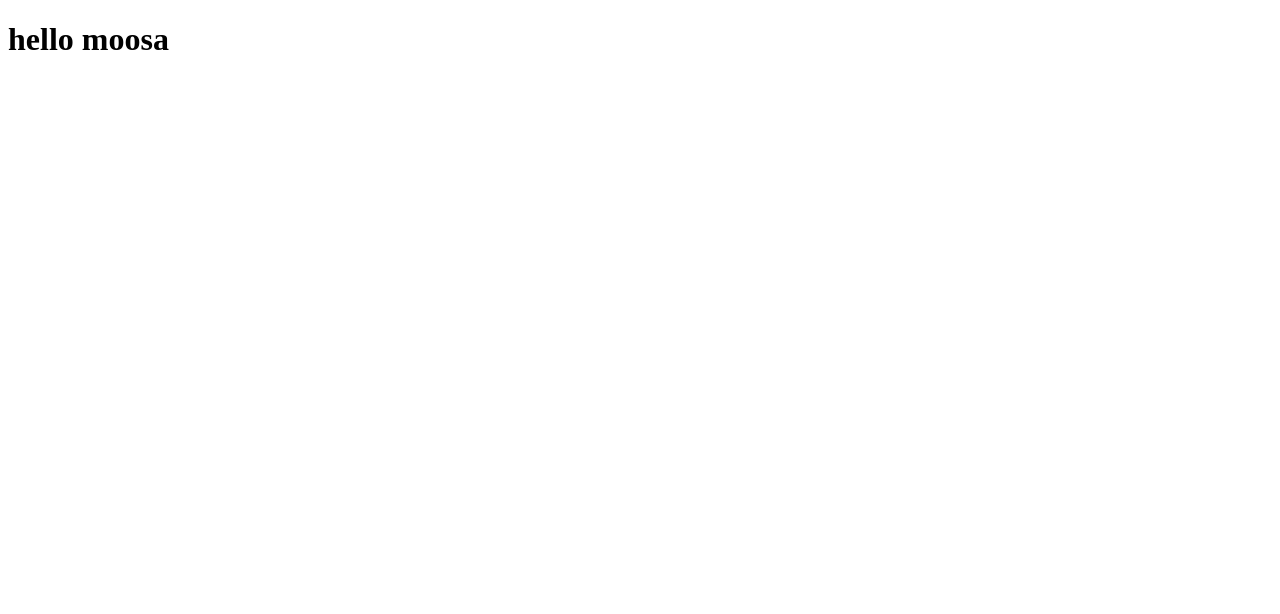
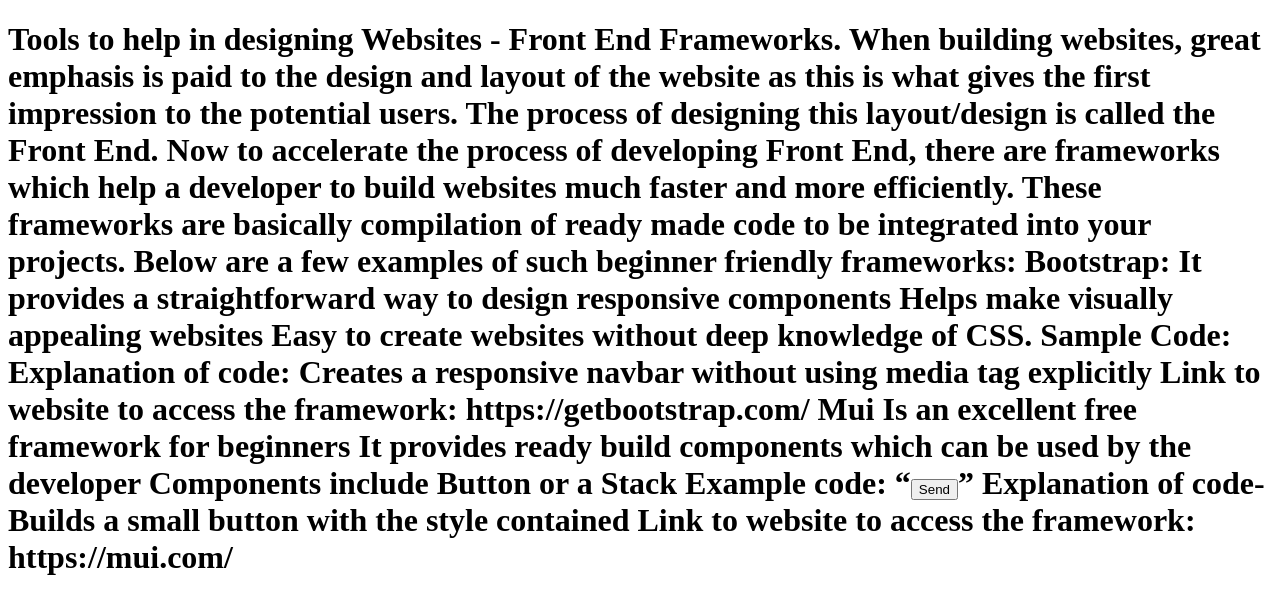
Before and after one commit to Moosa-Hassan/app, a plain HTML site: page index.html in a window 1280 px wide. Drawn offline with Linux system fonts and the light colour scheme.

Commit message:
Update index.html

```diff
--- a/index.html
+++ b/index.html
@@ -7,7 +7,31 @@
     </head>
     <body>
         <div class = "container">
-            <h1>hello moosa</h1>
+            <h1>Tools to help in designing Websites - Front End Frameworks.
+
+
+When building websites, great emphasis is paid to the design and layout of the website as this is what gives the first impression to the potential users. The process of designing this layout/design is called the Front End. Now to accelerate the process of developing Front End, there are frameworks which help a developer to build websites much faster and more efficiently. These frameworks are basically compilation of ready made code to be integrated into your projects.
+Below are a few examples of such beginner friendly frameworks:
+
+Bootstrap:
+ It provides a straightforward way to design responsive components
+Helps make visually appealing websites
+Easy to create websites without deep knowledge of CSS.
+Sample Code: <Nav class=”navbar bg-light”></Nav>
+Explanation of code: Creates a responsive navbar without using media tag explicitly
+Link to website to access the framework: https://getbootstrap.com/
+Mui
+Is an excellent free framework for beginners
+It provides ready build components which can be used by the developer
+Components include Button or a Stack
+Example code: “<Button variant=”contained” size = “small >Send</Button>”
+Explanation of code- Builds a small button with the style contained
+Link to website to access the framework: https://mui.com/
+
+
+
+
+</h1>
 
         </div>
     </body>
```
